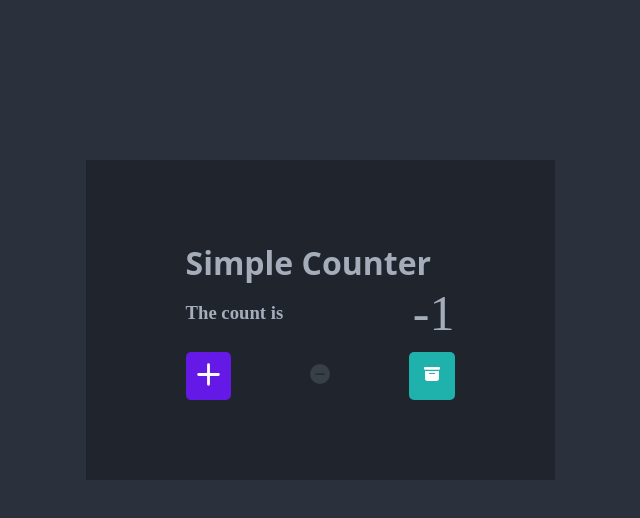
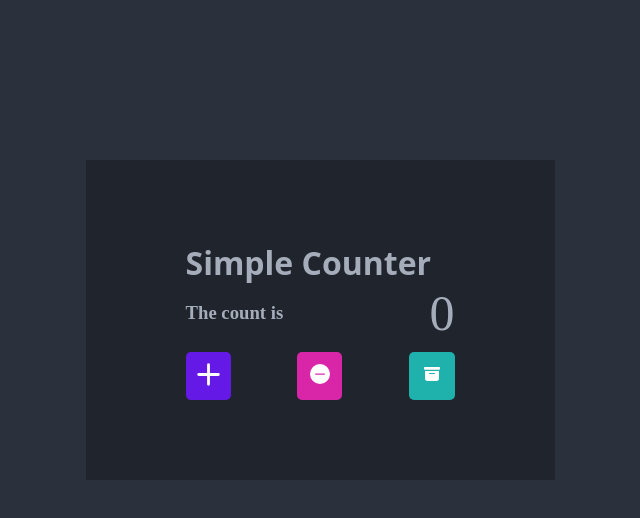
Before and after one commit to vvckovv/counter, a plain HTML site: page index.html in a window 1280 px wide. Both pictures are taken after a click on the button 639 px from the left and 375 px from the top of the page. Shown: the whole page, without its empty margins (320-960 px from the left). Drawn offline with Linux system fonts and the light colour scheme.

Commit message:
edited Css and Javascript file

```diff
--- a/script.js
+++ b/script.js
@@ -2,27 +2,22 @@ const scoreCount = document.getElementById('score-count');
 const addBtn = document.getElementById('add-btn');
 const minusBtn = document.getElementById('minus-Btn');
 const resetBtn = document.getElementById('reset-btn');
-
 
 let score = 0;
 
 document.getElementById("add-btn").onclick = function() {
     score++;
     scoreCount.textContent = score;
-    if (score.textContent >= 1){
-        minusBtn.style.backgroundColor = '#D926A9'
-    }
 };
 
 document.getElementById("minus-btn").onclick = function () {
-    score--;
+    if (score > 0) {
+        score --;
+    }
     scoreCount.textContent = score;
 };
 
 document.getElementById("reset-btn").onclick = function () {
     score = 0;
     scoreCount.textContent = score;
-    if (countScore.textContent < 1){
-        subBtn.style.backgroundColor = ''
-    }
 };
--- a/style.css
+++ b/style.css
@@ -61,11 +61,20 @@ body {
 }
 
 #minus-btn {
-    background-color: transparent;
-    border: none;
+    background-color: #D926A9;
+    border: 10px;
+    width: 45px;
     border-radius: 5px;
-    color: #393F47;
+    color: #fff;
     cursor: pointer;
+}
+
+#minus-btn:hover {
+    background-color: #D926A9;
+}
+
+#minus-btn:active {
+    background-color: #a12a81;
 }
 
 #reset-btn {
```
